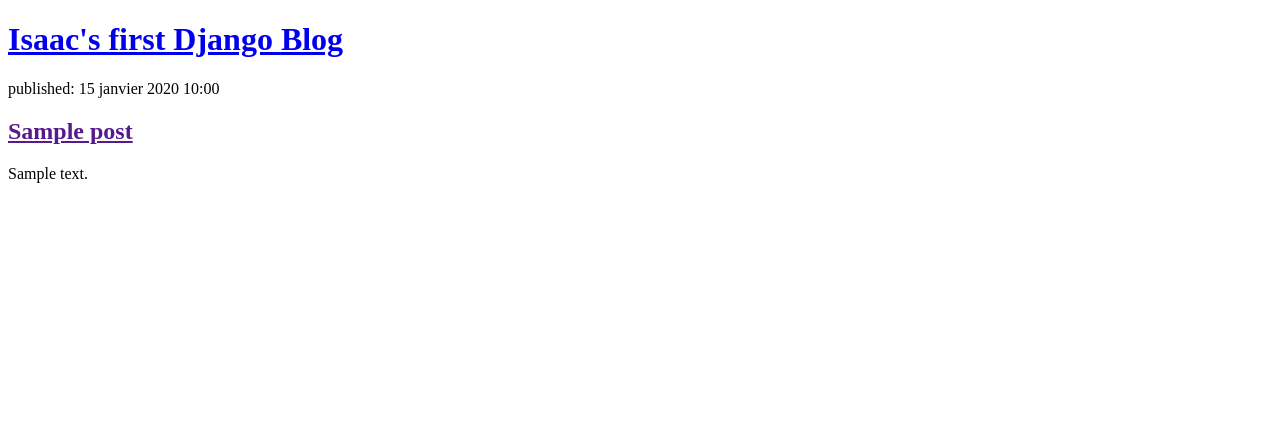
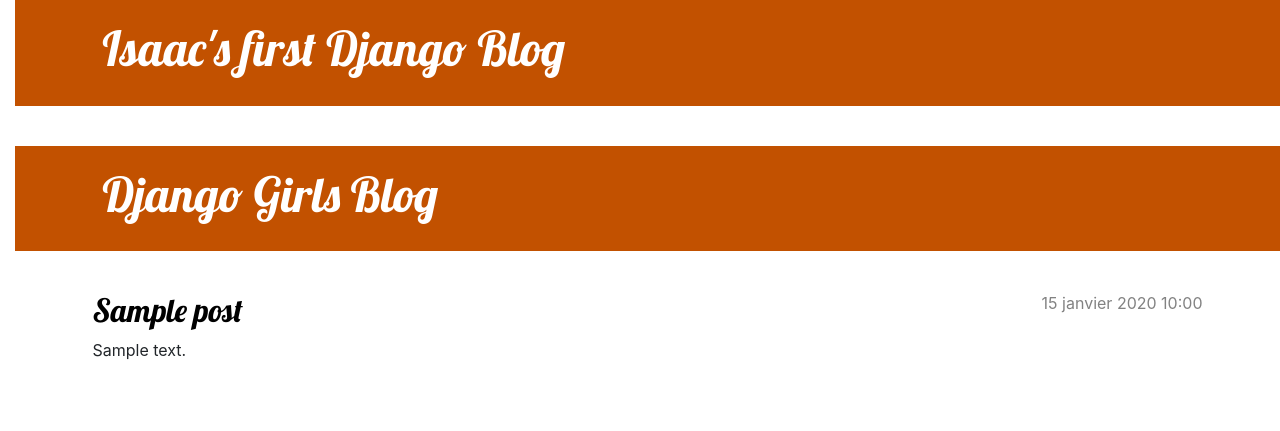
Before and after one commit to isaactra/my-first-django-project, a Django app: page / in a window 1280 px wide. Shown: the top 431 px of the page. Run offline with Django 4.2, Linux system fonts and the light colour scheme; tables that the repository leaves empty hold one stand-in row (values such as "Sample post").

Commit message:
Ajout de la vue et du template de detail blog post ainsi que du CSS

```diff
--- /dev/null
+++ b/blog/static/css/blog.css
@@ -0,0 +1,79 @@
+h1 a, h2 a {
+    color: #C25100;
+    font-family: 'Lobster';
+}
+
+body {
+    padding-left: 15px;
+}
+
+.page-header {
+    background-color: #C25100;
+    margin-top: 0;
+    margin-bottom: 40px;
+    padding: 20px 20px 20px 40px;
+}
+
+.page-header h1,
+.page-header h1 a,
+.page-header h1 a:visited,
+.page-header h1 a:active {
+    color: #ffffff;
+    font-size: 36pt;
+    text-decoration: none;
+}
+
+h1,
+h2,
+h3,
+h4 {
+    font-family: 'Lobster', cursive;
+}
+
+.date {
+    color: #828282;
+}
+
+.save {
+    float: right;
+}
+
+.post-form textarea,
+.post-form input {
+    width: 100%;
+}
+
+.top-menu,
+.top-menu:hover,
+.top-menu:visited {
+    color: #ffffff;
+    float: right;
+    font-size: 26pt;
+    margin-right: 20px;
+}
+
+.post {
+    margin-bottom: 70px;
+}
+
+.post h2 a,
+.post h2 a:visited {
+    color: #000000;
+}
+
+.post > .date,
+.post > .actions {
+    float: right;
+}
+
+.btn-default,
+.btn-default:visited {
+    color: #C25100;
+    background: none;
+    border-color: #C25100;
+}
+
+.btn-default:hover {
+    color: #FFFFFF;
+    background-color: #C25100;
+}
--- /dev/null
+++ b/blog/templates/blog/base.html
@@ -0,0 +1,36 @@
+{% load static %}
+
+<!DOCTYPE html>
+<html>
+    <head>
+        <title>Isaac's first Django Blog</title>
+        <link rel="stylesheet" href="https://cdn.jsdelivr.net/npm/bootstrap@4.5.3/dist/css/bootstrap.min.css" integrity="sha384-TX8t27EcRE3e/ihU7zmQxVncDAy5uIKz4rEkgIXeMed4M0jlfIDPvg6uqKI2xXr2" crossorigin="anonymous">
+        <link href="//fonts.googleapis.com/css?family=Lobster&subset=latin,latin-ext" rel="stylesheet" type="text/css">
+        <link rel="stylesheet" href="{% static 'css/blog.css' %}">
+
+    </head>
+
+    <body>
+        <header class="page-header">
+            <div class="container">
+                <h1><a href="/">Isaac's first Django Blog</a></h1>
+            </div>
+
+        </header>
+
+        <header class="page-header">
+            <div class="container">
+                <h1><a href="/">Django Girls Blog</a></h1>
+            </div>
+        </header>
+            <main class="container">
+                <div class="row">
+                    <div class="col">
+                        {% block content %}
+                        {% endblock %}
+                    </div>
+                </div>
+            </main>
+    </body>
+
+</html>
--- a/blog/templates/blog/post_list.html
+++ b/blog/templates/blog/post_list.html
@@ -1,23 +1,13 @@
-<!DOCTYPE html>
-<html>
-    <head>
-        <title>Isaac's first Django Blog</title>
-    </head>
+{% extends 'blog/base.html' %}
 
-    <body>
-        <header>
-            <h1>
-                <a href="/">Isaac's first Django Blog</a>
-            </h1>
-        </header>
-
-        {% for post in posts %}
-            <article>
-                <time>published: {{ post.published_date }}</time>
-                <h2><a href="">{{ post.title }}</a></h2>
-                <p>{{ post.text | linebreaksbr }}</p>
-            </article>
-        {% endfor %}
-    </body>
-
-</html>
+{% block content %}
+    {% for post in posts %}
+        <article class="post">
+            <time class="date">
+                {{ post.published_date }}
+            </time>
+            <h2><a href="{% url 'post_detail' pk=post.pk %}">{{ post.title }}</a></h2>
+            <p>{{ post.text|linebreaksbr }}</p>
+        </article>
+    {% endfor %}
+{% endblock %}
--- a/blog/urls.py
+++ b/blog/urls.py
@@ -3,4 +3,5 @@
 
 urlpatterns= [
     path("", views.post_list, name="post_list"),
+    path('post/<int:pk>/', views.post_detail, name='post_detail'),
 ]
--- a/blog/views.py
+++ b/blog/views.py
@@ -1,8 +1,13 @@
 from django.shortcuts import render
 from .models import Post
 from django.utils import timezone
+from django.shortcuts import render, get_object_or_404
 
 # Create your views here.
 def post_list(request):
     posts= Post.objects.filter(published_date__lte=timezone.now()).order_by("published_date")
     return render(request, "blog/post_list.html", {"posts":posts})
+
+def post_detail(request, pk):
+    post = get_object_or_404(Post, pk=pk)
+    return render(request, 'blog/post_detail.html', {'post': post})
```
Also changed, not shown: blog/templates/blog/post_detail.html (added, +13 -0 lines).
